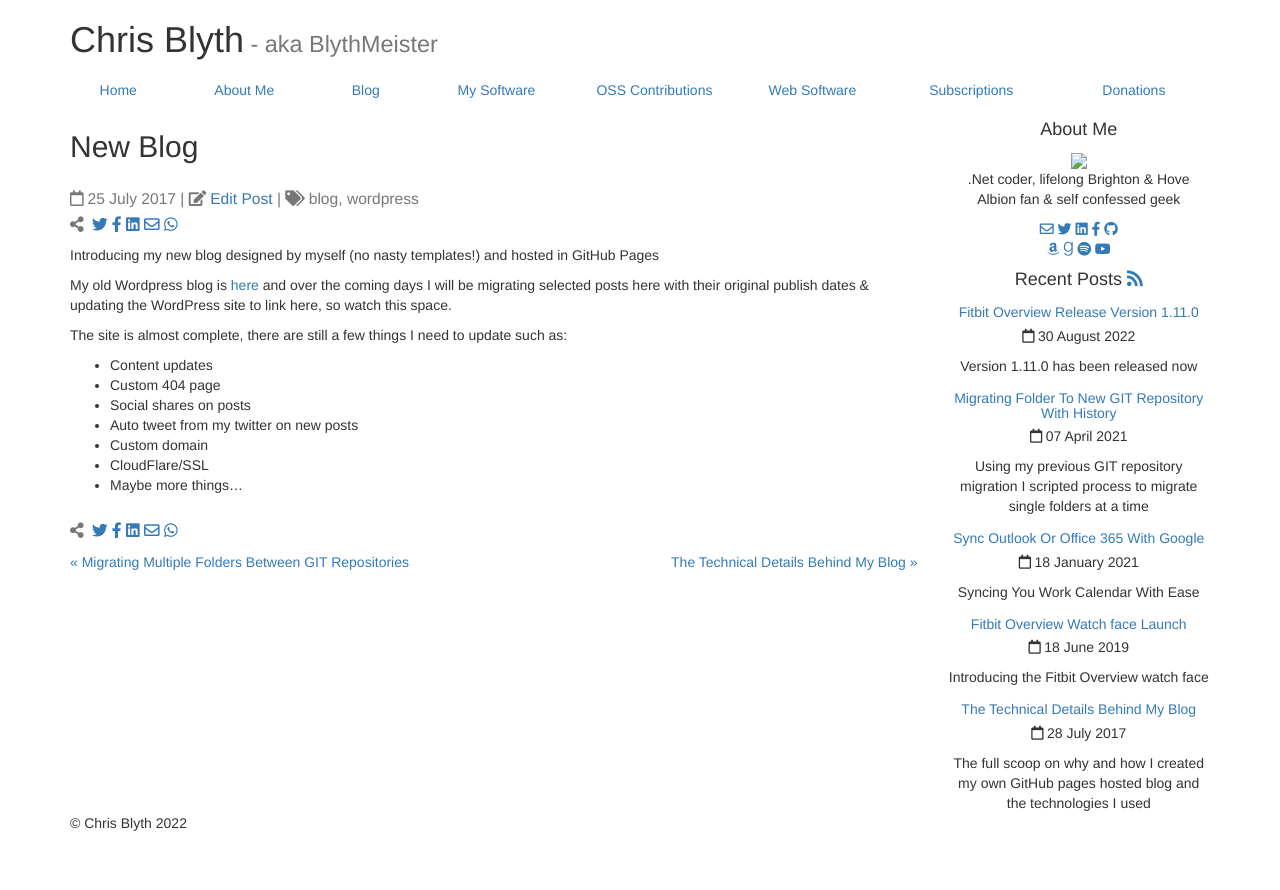
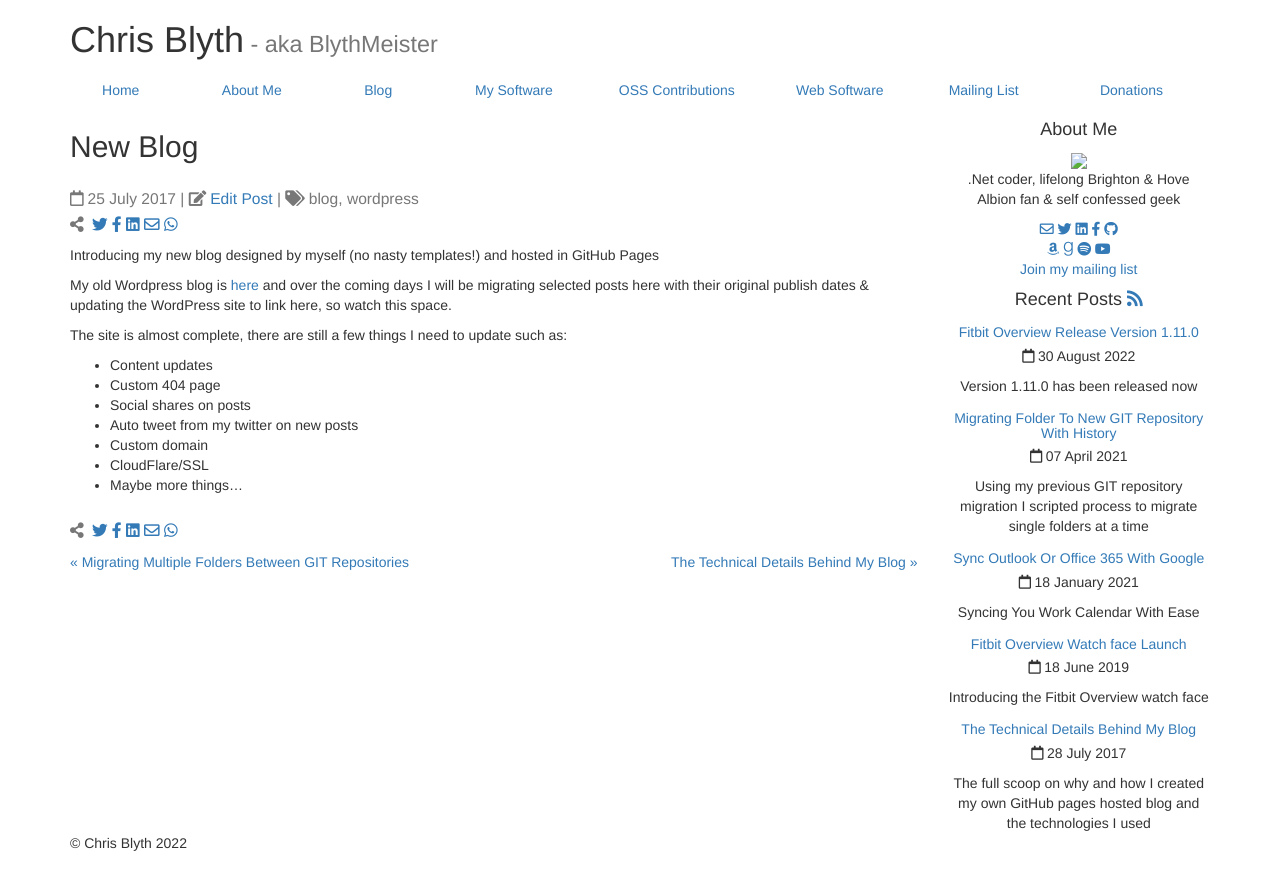
Before and after one commit to BlythMeister/blyth.me.uk, a Jekyll site: the page built from _posts/2017-07-25-new-blog.md, in a window 1280 px wide. Shown: the top 890 px of the page. Built offline with Jekyll 4.4.1, drawn with Linux system fonts in a browser that asks for light colours; nearby versions of some CDN libraries.

Commit message:
Remove advert and change to mailing list

```diff
--- a/_includes/header.html
+++ b/_includes/header.html
@@ -22,7 +22,7 @@
         <li role="presentation"><a href="{{ site.url }}/software/mine">My Software</a></li>
         <li role="presentation"><a href="{{ site.url }}/software/oss">OSS Contributions</a></li>
         <li role="presentation"><a href="{{ site.url }}/software/web">Web Software</a></li>
-        <li role="presentation"><a href="{{ site.url }}/subscriptions">Subscriptions</a></li>
+        <li role="presentation"><a href="{{ site.url }}/subscriptions">Mailing List</a></li>
         <li role="presentation"><a href="{{ site.url }}/donations">Donations</a></li>
     </ul>
     <ul class="nav nav-pills nav-justified hidden-sm hidden-md hidden-lg">
@@ -35,7 +35,7 @@
                 <li role="presentation"><a href="{{ site.url }}/software/mine">My Software</a></li>
                 <li role="presentation"><a href="{{ site.url }}/software/oss">OSS Contributions</a></li>
                 <li role="presentation"><a href="{{ site.url }}/software/web">Web Software</a></li>
-				<li role="presentation"><a href="{{ site.url }}/subscriptions">Subscriptions</a></li>
+				<li role="presentation"><a href="{{ site.url }}/subscriptions">Mailing List</a></li>
                 <li role="presentation"><a href="{{ site.url }}/donations">Donations</a></li>
             </ul>
         </li>
--- a/_includes/sidebar.html
+++ b/_includes/sidebar.html
@@ -21,6 +21,9 @@
         <a target="_blank" href="https://open.spotify.com/user/BlythMeister" class="fab fa-spotify"></a>
         <a target="_blank" href="https://www.youtube.com/channel/UC75NXNugjDXbboQcsc7y1tg" class="fab fa-youtube"></a>
     </div>
+    <div>
+    	<a target="_blank" href="https://cdn.forms-content.sg-form.com/e1e9d66b-283c-11ed-82ef-eee2188e6867">Join my mailing list</a>
+    </div>
 </div>
 <div class="bottomItem">
     <h4>Recent Posts <a href="{{ site.url }}/feed.xml" class="fas fa-rss"></a></h4>
--- a/_layouts/post.html
+++ b/_layouts/post.html
@@ -15,7 +15,6 @@
         </div>
         <div class="row">
             <div id="content" class="col-lg-9 col-md-8 mainFrame no-float dont-break-out">
-                {% include advert.html %}
                 {% include postContent.html %}
             </div>
             <div class="col-lg-3 col-md-4 hidden-sm hidden-xs sidebar no-float" align="center">
```
Also changed, not shown: _includes/advert.html (deleted, +0 -9 lines), mailing-list/index.md (renamed from subscriptions/index.md, +2 -2 lines).
